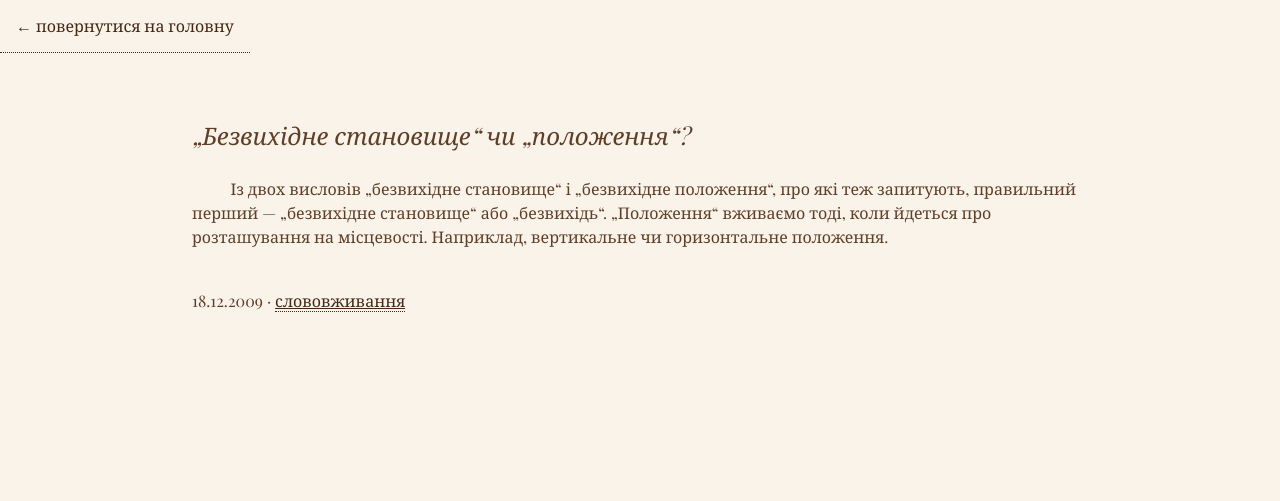
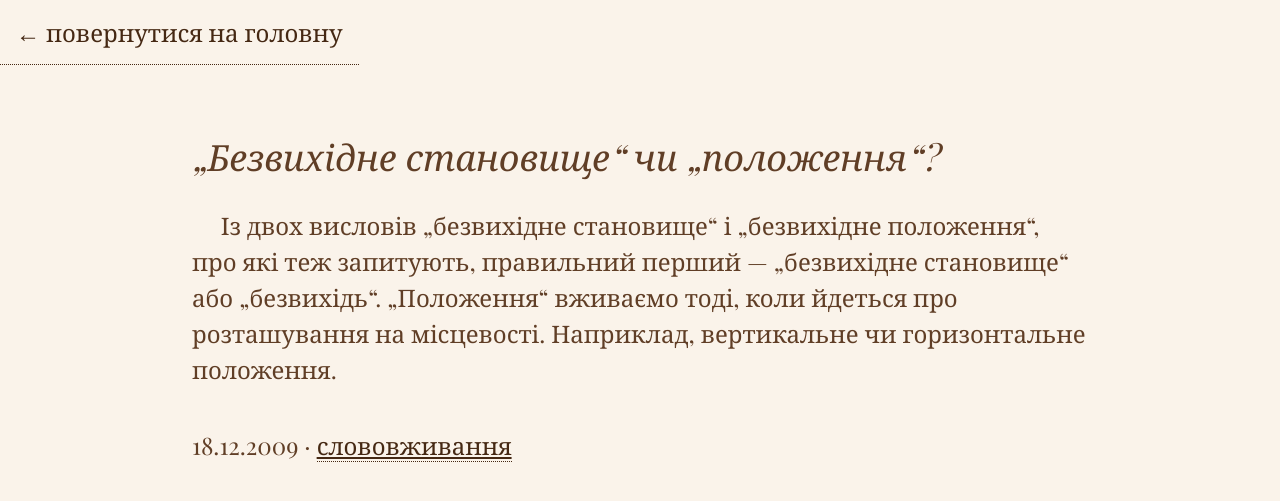
Before and after one commit to ponomariv/ponomariv.github.io, a Jekyll site: the page built from _posts/2009-12-18-bezvyhidne-stanovyshche-chy-polozhennja.md, in a window 1280 px wide. Shown: the top 501 px of the page. Built offline with Jekyll 4.4.1, drawn with Linux system fonts in a browser that asks for light colours; some web fonts are replaced.

Commit message:
Update _main.scss

```diff
--- a/_sass/_main.scss
+++ b/_sass/_main.scss
@@ -13,7 +13,7 @@ body {
 	-webkit-font-smoothing: antialiased;
     text-rendering: optimizeLegibility;
 	line-height: 1.5;
-	font-size: 1rem;
+	font-size: 24px;
 	font-weight: 300;
 	color: rgb(96, 62, 38);
 }
@@ -40,7 +40,7 @@ nav ul {
 a {
     color: #452813;
     text-decoration-skip-ink: all;
-    text-decoration: underline;
+
     border-bottom: 1px dotted #452813;
 }
 
@@ -50,7 +50,7 @@ pre {
 }
 
 .post p {
-	margin: .5rem 0; text-indent: 4ch;
+	margin: .5rem 0; text-indent: 2ch;
 }
 
 .post h1, .post h2, .post h3, .post h4 {
```
